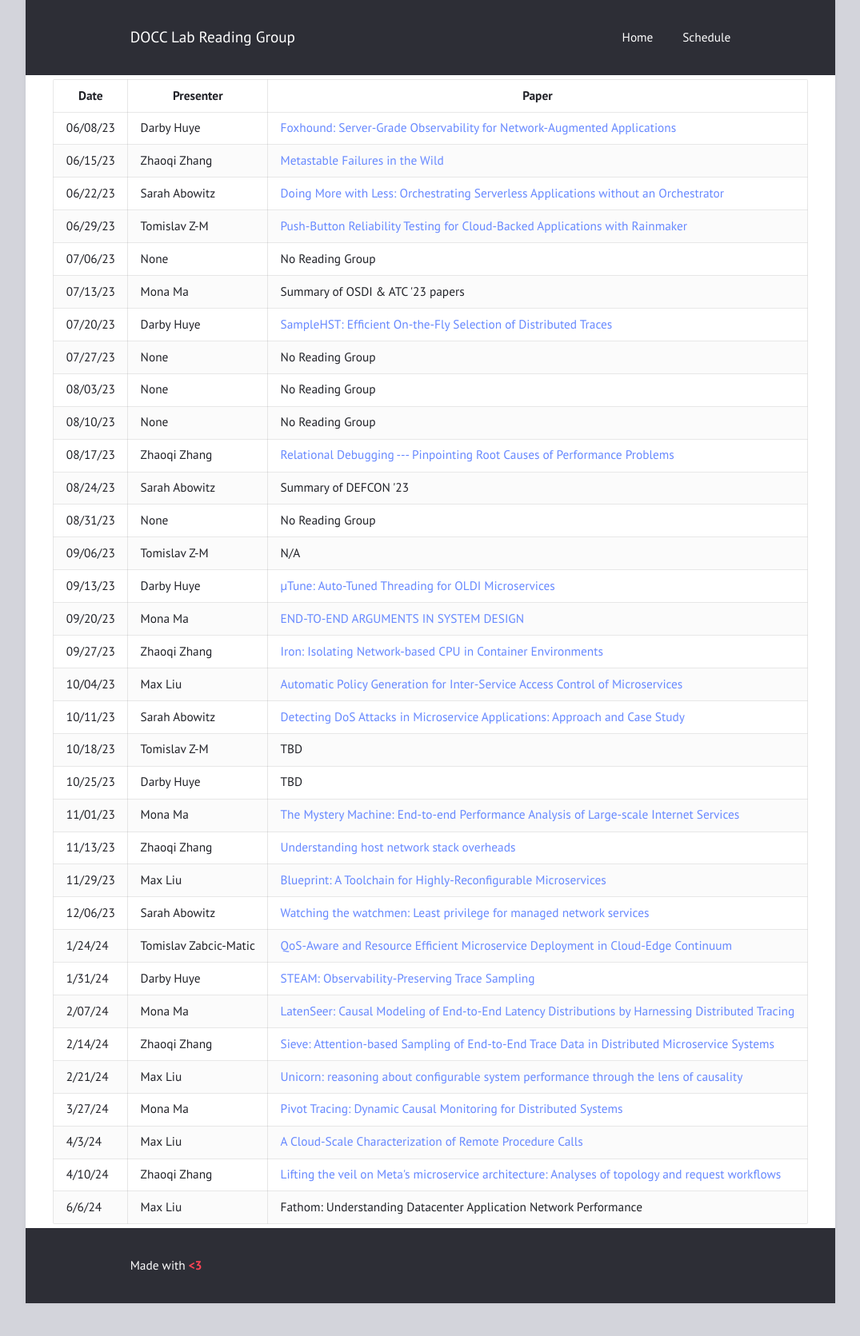
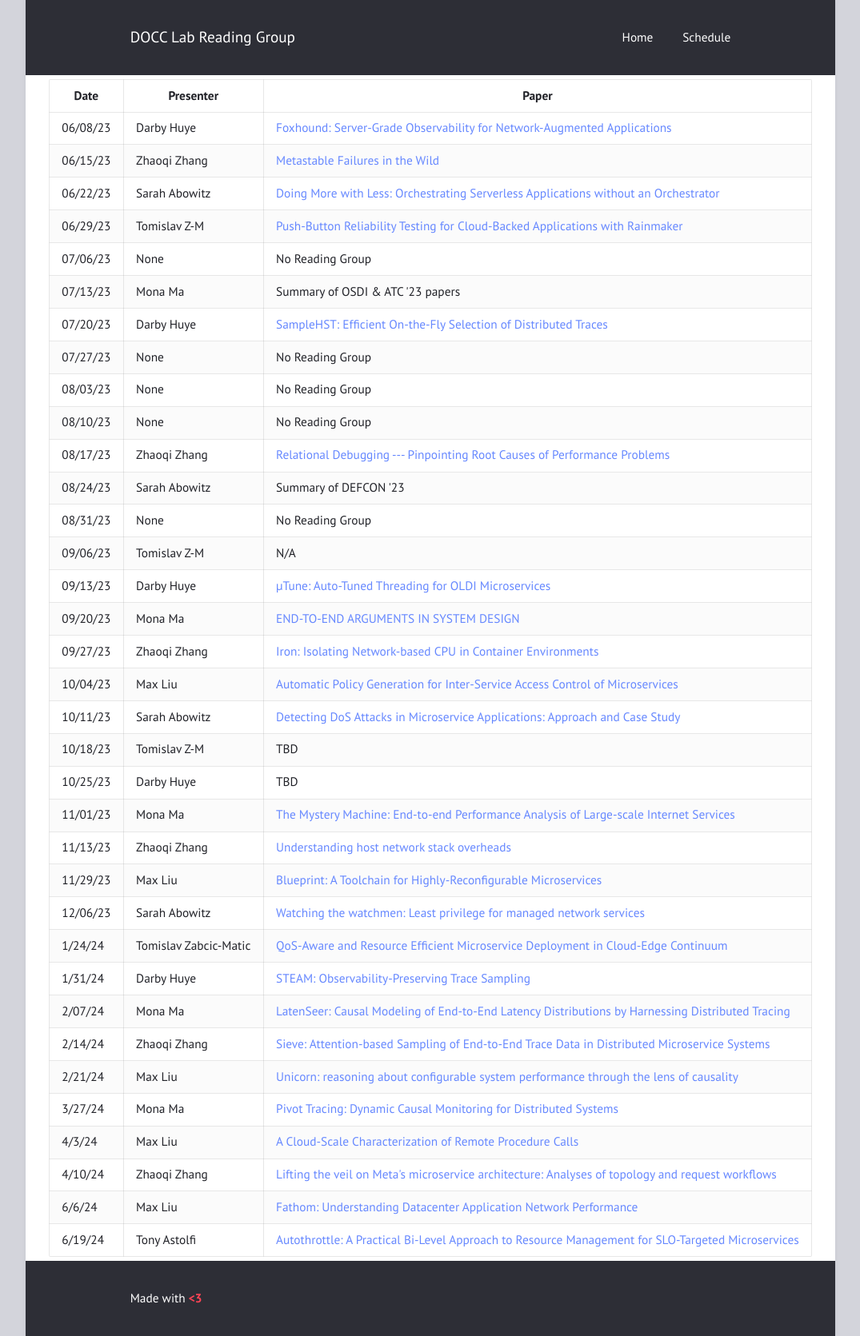
Before and after one commit to docc-lab/reading-group, a Jekyll site: the page built from schedule.html, in a window 1280 px wide. Shown: the whole page at 80% size, without its empty margins (102-1177 px from the left). Built offline with Jekyll 4.4.1, drawn with Linux system fonts in a browser that asks for light colours; before the commit the page ends 1630 px from its top, so only the background shows below that.

Commit message:
Add Autothrottle paper link to schedule page.

```diff
--- a/schedule.html
+++ b/schedule.html
@@ -192,7 +192,12 @@ title: "Schedule"
     <tr>
       <td>6/6/24</td>
       <td>Max Liu</td>
-      <td><a href="https://dl.acm.org/doi/pdf/10.1145/3603269.3604815"></a>Fathom: Understanding Datacenter Application Network Performance</td>
+      <td><a href="https://dl.acm.org/doi/pdf/10.1145/3603269.3604815">Fathom: Understanding Datacenter Application Network Performance</a></td>
+    </tr>
+    <tr>
+      <td>6/19/24</td>
+      <td>Tony Astolfi</td>
+      <td><a href="https://www.usenix.org/system/files/nsdi24-wang-zibo.pdf">Autothrottle: A Practical Bi-Level Approach to Resource Management for SLO-Targeted Microservices</a></td>
     </tr>
 </table>
   </div>
```
